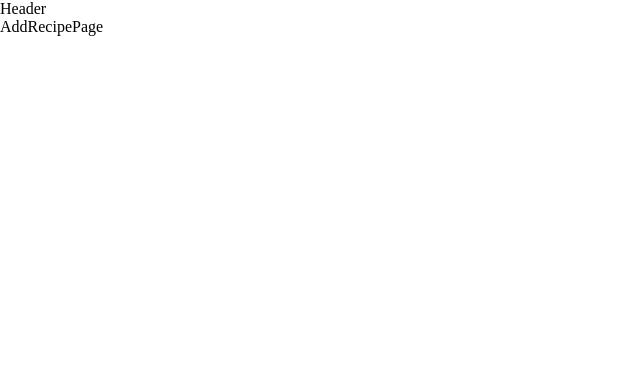
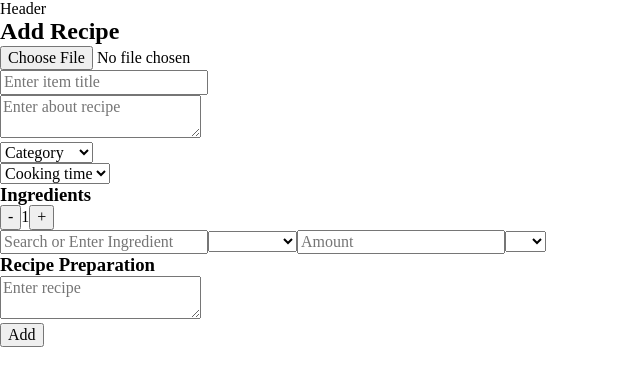
Before and after one commit to vitalij99/recipes5, a React (Create React App) app: page /recipes5/add in a window 1280 px wide. Shown: the top 386 px of the page, without its empty margins (0-640 px from the left). Built offline with nearby package versions, Linux system fonts and the light colour scheme.

Commit message:
AddRecipeForm

```diff
--- /dev/null
+++ b/src/components/AddRecipe/AddRecipeForm.jsx
@@ -0,0 +1,66 @@
+import React, { useState } from 'react';
+import RecipeDescriptionFields from '../AddRecipe/RecipeDescriptionFields';
+import RecipeIngredientsFields from '../AddRecipe/RecipeIngredientsFields';
+import RecipePreparationFields from '../AddRecipe/RecipePreparationFields';
+
+const AddRecipeForm = () => {
+  const initialRecipeData = {
+    photo: null,
+    name: '',
+    description: '',
+    category: '',
+    cookingTime: '',
+    ingredients: [],
+    preparation: [],
+  };
+
+  const [recipeData, setRecipeData] = useState(initialRecipeData);
+
+  const handleInputChange = (name, value) => {
+    setRecipeData((prevData) => ({
+      ...prevData,
+      [name]: value,
+    }));
+  };
+
+  const handleFormSubmit = (event) => {
+    event.preventDefault();
+    console.log(recipeData);
+    // отправка на бекенд
+
+    setRecipeData(initialRecipeData);
+  };
+
+  return (
+    <div>
+      <h2>Add Recipe</h2>
+      <form onSubmit={handleFormSubmit}>
+        <RecipeDescriptionFields
+          recipeData={recipeData}
+          handleInputChange={handleInputChange}
+        />
+        <RecipeIngredientsFields
+          ingredients={recipeData.ingredients}
+          setIngredients={(updatedIngredients) =>
+            setRecipeData((prevData) => ({
+              ...prevData,
+              ingredients: updatedIngredients,
+            }))
+          }
+        />
+        <RecipePreparationFields
+          preparation={recipeData.preparation}
+          setPreparation={(updatedPreparation) =>
+            setRecipeData((prevData) => ({
+              ...prevData,
+              preparation: updatedPreparation,
+            }))
+          }
+        />
+        <button type="submit">Add</button>
+      </form>
+    </div>
+  );
+};
+
+export default AddRecipeForm;
--- /dev/null
+++ b/src/components/AddRecipe/RecipeDescriptionFields.jsx
@@ -0,0 +1,96 @@
+import React from 'react';
+
+const RecipeDescriptionFields = ({ recipeData, handleInputChange }) => {
+  const handleFileInputChange = (event) => {
+    const file = event.target.files[0];
+    handleInputChange('photo', file);
+  };
+
+  const handleSelectChange = (event) => {
+    const { name, value } = event.target;
+    handleInputChange(name, value);
+  };
+// для проверки статические данные
+  const categoryOptions = [
+    { id: 1, name: 'Category 1' },
+    { id: 2, name: 'Category 2' },
+    { id: 3, name: 'Category 3' },
+  ];
+
+  const cookingTimeOptions = [];
+  for (let i = 5; i <= 120; i += 5) {
+    cookingTimeOptions.push({ id: i, name: `${i} min` });
+  }
+
+  return (
+    <div>
+
+      <div>
+        <label htmlFor="photo"></label>
+        <input
+          type="file"
+          id="photo"
+          accept="image/*"
+          onChange={handleFileInputChange}
+        />
+      </div>
+      <div>
+        <label htmlFor="name"></label>
+        <input
+          type="text"
+          id="name"
+          name="name"
+          value={recipeData.name}
+          onChange={handleSelectChange}
+          placeholder="Enter item title"
+        />
+      </div>
+      <div>
+        <label htmlFor="description"></label>
+        <textarea
+          id="description"
+          name="description"
+          value={recipeData.description}
+          onChange={handleSelectChange}
+          placeholder="Enter about recipe"
+        ></textarea>
+      </div>
+      <div>
+        <label htmlFor="category"></label>
+        <select
+          id="category"
+          name="category"
+          value={recipeData.category}
+          onChange={handleSelectChange}
+
+        >
+          <option value="">Category</option>
+          {categoryOptions.map((category) => (
+            <option key={category.id} value={category.id}>
+              {category.name}
+            </option>
+          ))}
+        </select>
+      </div>
+      <div>
+        <label htmlFor="cookingTime"></label>
+        <select
+          id="cookingTime"
+          name="cookingTime"
+          value={recipeData.cookingTime}
+          onChange={handleSelectChange}
+
+        >
+          <option value="">Cooking time</option>
+          {cookingTimeOptions.map((timeOption) => (
+            <option key={timeOption.id} value={timeOption.id}>
+              {timeOption.name}
+            </option>
+          ))}
+        </select>
+      </div>
+    </div>
+  );
+};
+
+export default RecipeDescriptionFields;
--- /dev/null
+++ b/src/components/AddRecipe/RecipeIngredientsFields.jsx
@@ -0,0 +1,116 @@
+import React, { useState, useEffect } from 'react';
+
+const RecipeIngredientsFields = ({ ingredients, setIngredients }) => {
+  const [searchTerm, setSearchTerm] = useState('');
+  const [ingredientOptions, setIngredientOptions] = useState([]);
+  const [count, setCount] = useState(1);
+
+  const handleIngredientChange = (index, field, value) => {
+    const updatedIngredients = [...ingredients];
+    updatedIngredients[index][field] = value;
+    setIngredients(updatedIngredients);
+  };
+
+  const handleSearchTermChange = (event) => {
+    const value = event.target.value;
+    setSearchTerm(value);
+  };
+
+  const handleSelectIngredient = (index, selectedValue) => {
+    const updatedIngredients = [...ingredients];
+    updatedIngredients[index].name = selectedValue;
+    setIngredients(updatedIngredients);
+  };
+
+  useEffect(() => {
+    // Запрос на бекенд
+    const backendIngredients = [
+      { id: 1, name: 'Cucumber' },
+      { id: 2, name: 'Apple' },
+      { id: 3, name: 'Lime' },
+    ];
+
+    // Фильтрация ингредиентов по поисковому запросу
+    const filteredIngredients = backendIngredients.filter((ingredient) =>
+      ingredient.name.toLowerCase().includes(searchTerm.toLowerCase())
+    );
+
+    setIngredientOptions(filteredIngredients);
+  }, [searchTerm]);
+
+  const addIngredientField = () => {
+    setIngredients([...ingredients, { name: '', amount: '', unit: '' }]);
+    setCount(count + 1);
+  };
+
+  const removeIngredientField = () => {
+    if (ingredients.length > 1) {
+      const updatedIngredients = [...ingredients];
+      updatedIngredients.pop();
+      setIngredients(updatedIngredients);
+      setCount(count - 1);
+    }
+  };
+
+  useEffect(() => {
+    setCount(ingredients.length);
+  }, [ingredients]);
+
+  useEffect(() => {
+    if (ingredients.length === 0) {
+      setIngredients([{ name: '', amount: '', unit: '' }]);
+    }
+  }, [ingredients.length,setIngredients ]);
+
+  return (
+    <div>
+      <h3>Ingredients</h3>
+      <button type="button" onClick={removeIngredientField}>-</button>
+      <span>{count}</span>
+      <button type="button" onClick={addIngredientField}>+</button>
+      {ingredients.map((ingredient, index) => (
+        <div key={index}>
+          <input
+            type="text"
+            value={searchTerm}
+            onChange={handleSearchTermChange}
+            placeholder="Search or Enter Ingredient"
+          />
+          <select
+            value={ingredient.name}
+            onChange={(e) => handleSelectIngredient(index, e.target.value)}
+          >
+            <option value=""></option>
+            {ingredientOptions.map((option) => (
+              <option key={option.id} value={option.name}>
+                {option.name}
+              </option>
+            ))}
+          </select>
+          <input
+            type="text"
+            value={ingredient.amount}
+            onChange={(e) =>
+              handleIngredientChange(index, 'amount', e.target.value)
+            }
+            placeholder="Amount"
+          />
+          <select
+            value={ingredient.unit}
+            onChange={(e) =>
+              handleIngredientChange(index, 'unit', e.target.value)
+            }
+          >
+            <option value=""></option>
+            <option value="tbs">tbs</option>
+            <option value="tsp">tsp</option>
+            <option value="kg">kg</option>
+            <option value="g">g</option>
+          </select>
+        </div>
+      ))}
+    </div>
+  );
+};
+
+export default RecipeIngredientsFields;
--- /dev/null
+++ b/src/components/AddRecipe/RecipePreparationFields.jsx
@@ -0,0 +1,22 @@
+import React from 'react';
+
+const RecipePreparationFields = ({ preparation, setPreparation }) => {
+  const handlePreparationChange = (event) => {
+    const inputText = event.target.value;
+    const preparationArray = inputText.split('\n');
+    setPreparation(preparationArray);
+  };
+
+  return (
+    <div>
+      <h3>Recipe Preparation</h3>
+      <textarea
+        value={preparation.join('\n')}
+        onChange={handlePreparationChange}
+        placeholder="Enter recipe"
+      />
+    </div>
+  );
+};
+
+export default RecipePreparationFields;
--- a/src/page/AddRecipePage/AddRecipePage.jsx
+++ b/src/page/AddRecipePage/AddRecipePage.jsx
@@ -1,7 +1,8 @@
+import AddRecipeForm from 'components/AddRecipe/AddRecipeForm';
 import React from 'react';
 
 const AddRecipePage = () => {
-  return <div>AddRecipePage</div>;
+  return <div><AddRecipeForm /></div>;
 };
 
 export default AddRecipePage;
```
